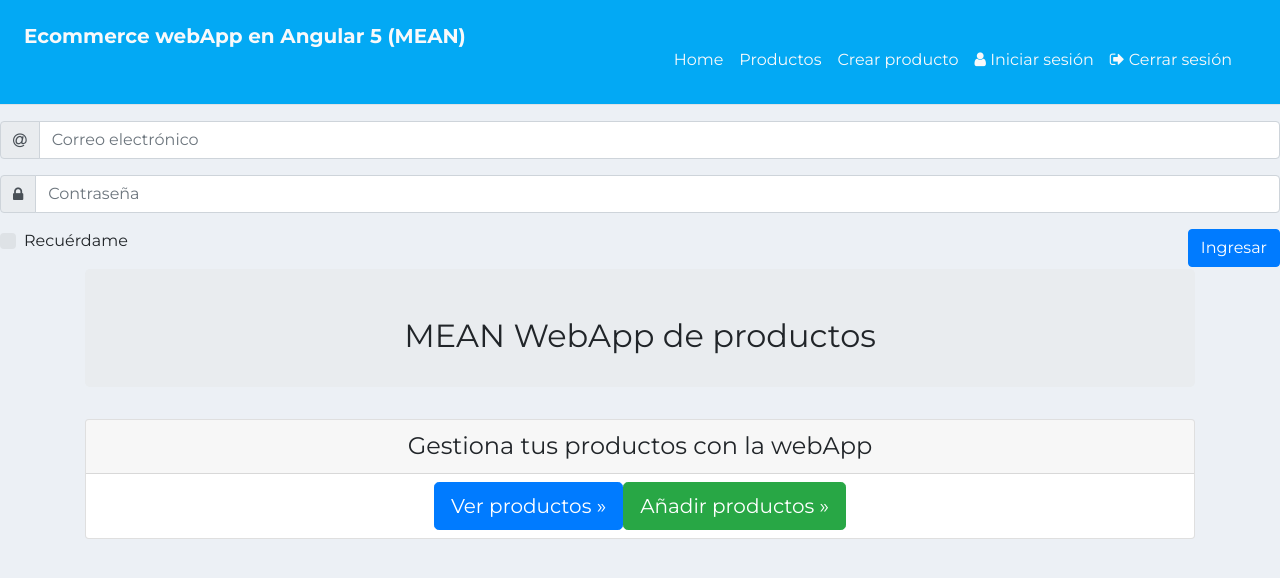
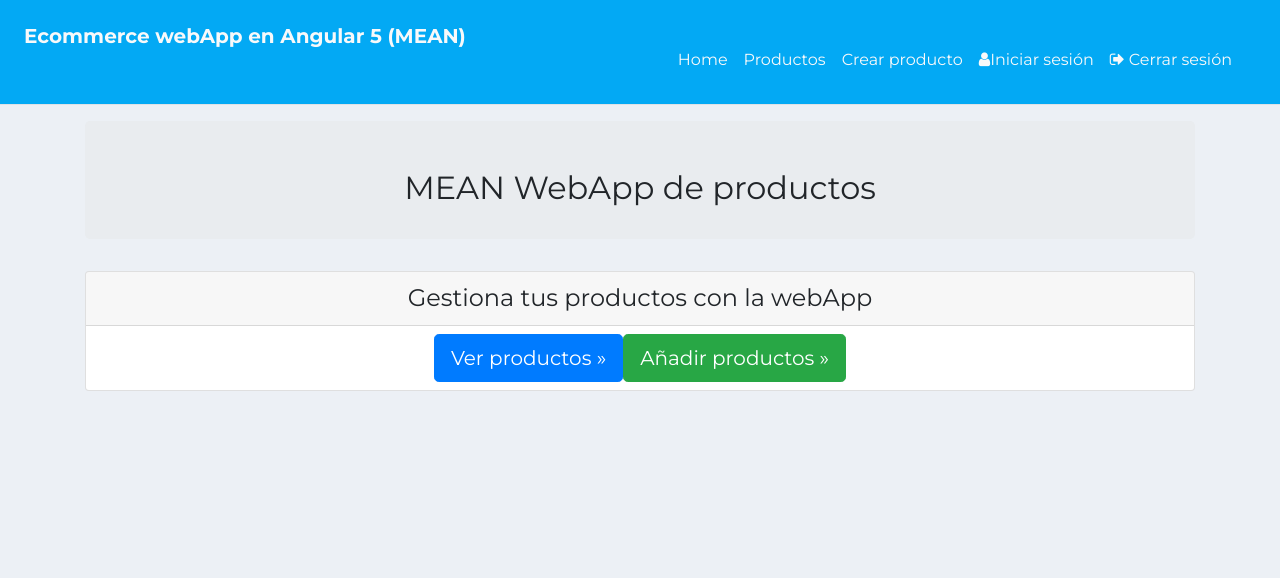
Before and after one commit to devAmartinez/ecommerce-webapp, an Angular app: page / in a window 1280 px wide. Shown: the top 578 px of the page. Built offline with nearby package versions, Linux system fonts and the light colour scheme.

Commit message:
Cambios en la ruta de la ventana modal
Se llama al componente de la ventana modal

```diff
--- a/src/app/views/general/header.html
+++ b/src/app/views/general/header.html
@@ -24,8 +24,8 @@
           </a>
         </li>
         <li class="nav-item">
-          <a class="nav-link text-light" data-toggle="modal" data-target="#loginModalView" [routerLink]="['/signin']" routerLinkActive="active">
-            <i class="fa fa-user"></i> Iniciar sesión
+          <a class="nav-link text-light" data-toggle="modal" data-target="#loginModalView" [routerLink]="['/modalLogin']" routerLinkActive="active">
+            <i class="fa fa-user"></i>Iniciar sesión
           </a>
         </li>
         <li class="nav-item">
@@ -37,4 +37,4 @@
     </div>
   </nav>
 </div> <!-- Fin encabezado -->
-<app-sign-in></app-sign-in>
+<app-modal-view></app-modal-view>
```
